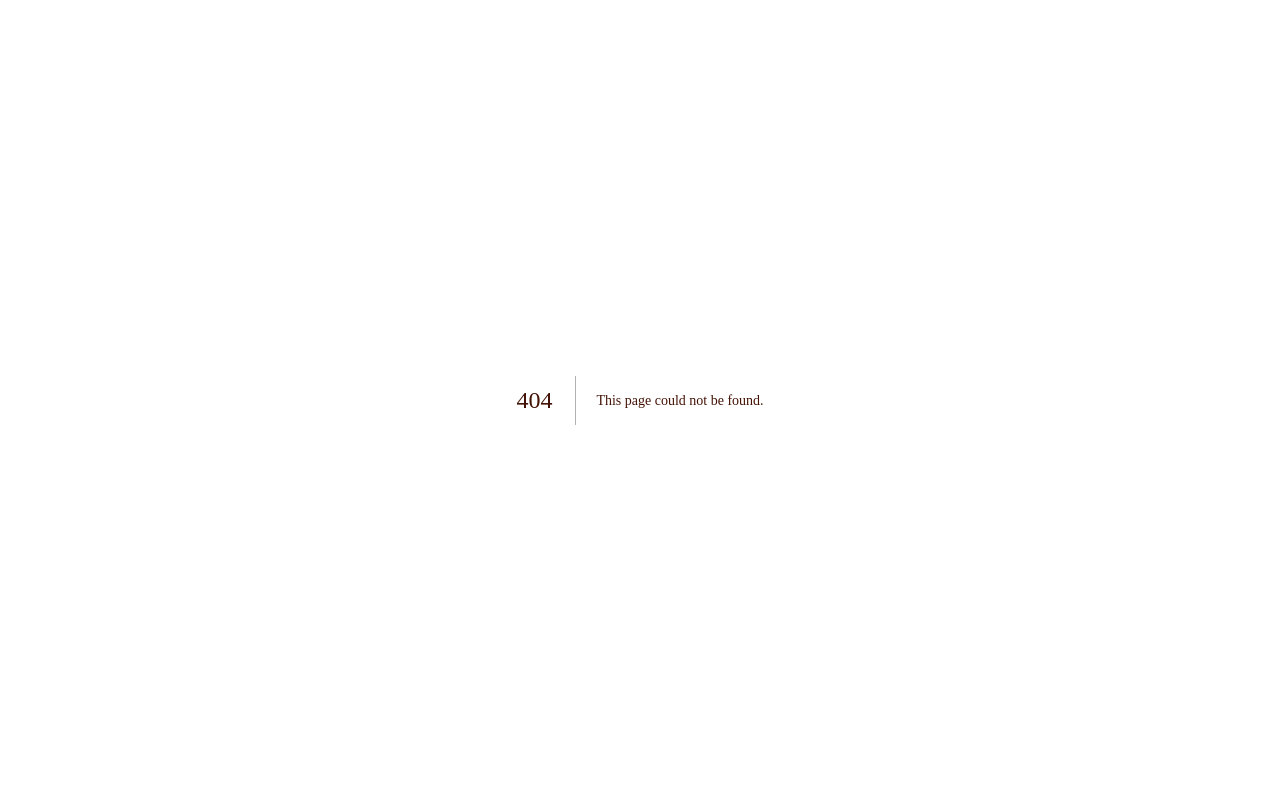
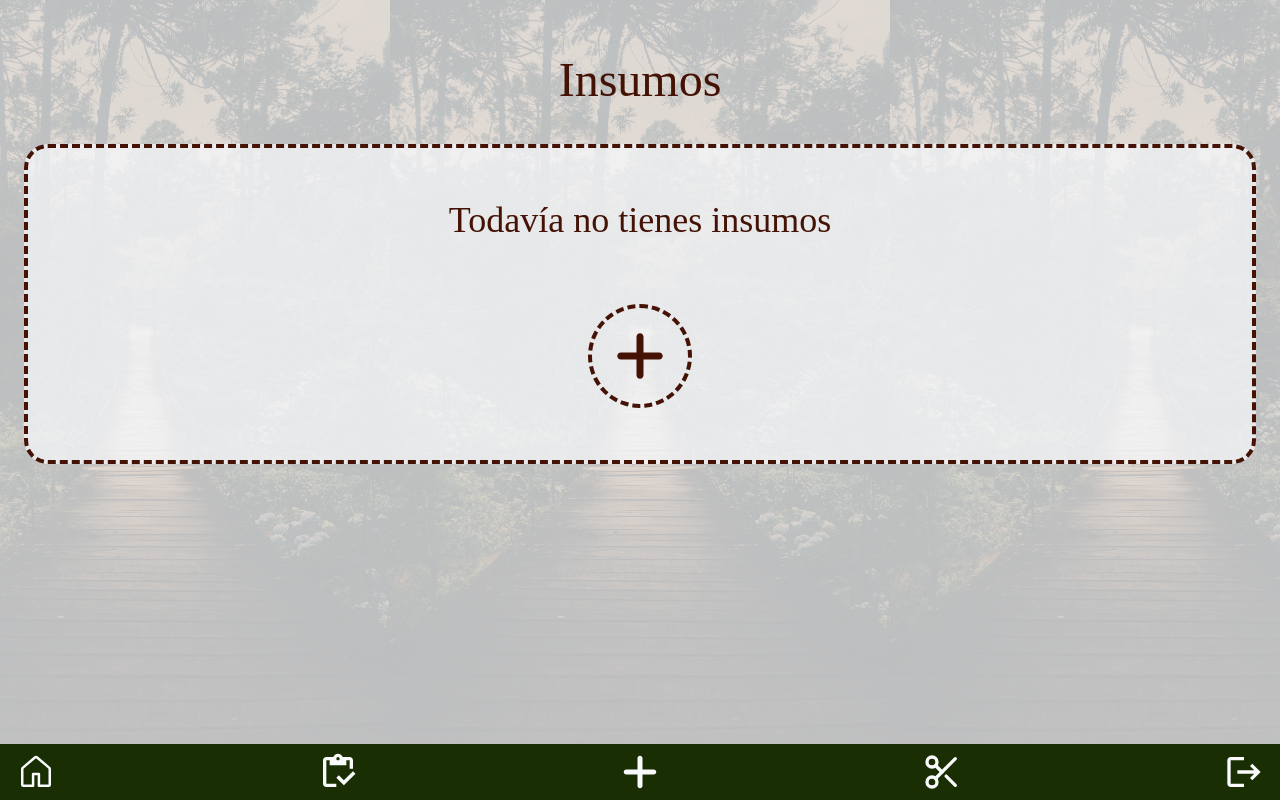
Before and after one commit to La-Galeria/la-galeria-app, a Next.js app: page /inventario/insumos in a window 1280 px wide. Before the commit this address had no page. Built offline with nearby package versions, Linux system fonts and the light colour scheme.

Commit message:
feat: add assets page

```diff
--- /dev/null
+++ b/src/app/(app)/inventario/insumos/page.tsx
@@ -0,0 +1,11 @@
+import EmptyView from "@/components/atoms/emptyView";
+import PageTitle from "@/components/atoms/pageTitle";
+
+export default function Page() {
+  return (
+    <>
+      <PageTitle>Insumos</PageTitle>
+      <EmptyView keyword="insumos"></EmptyView>
+    </>
+  )
+}
```
